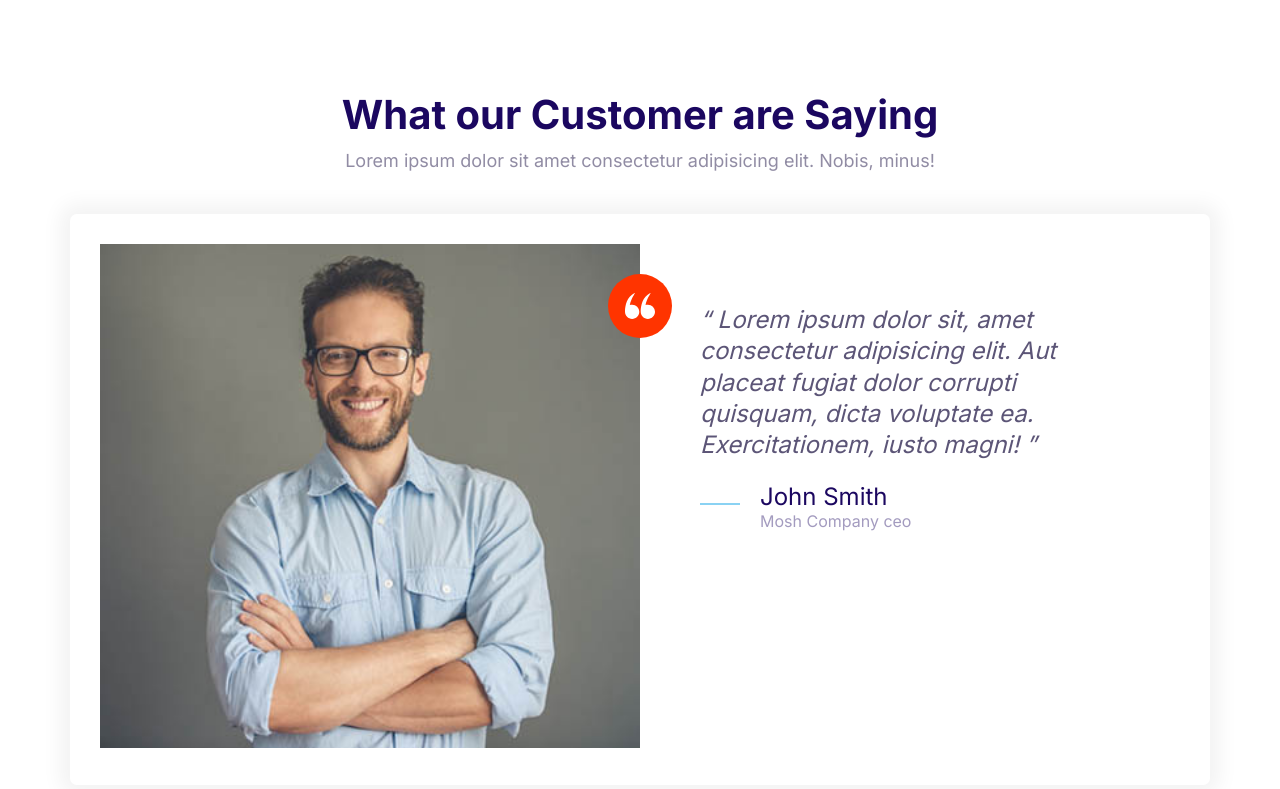
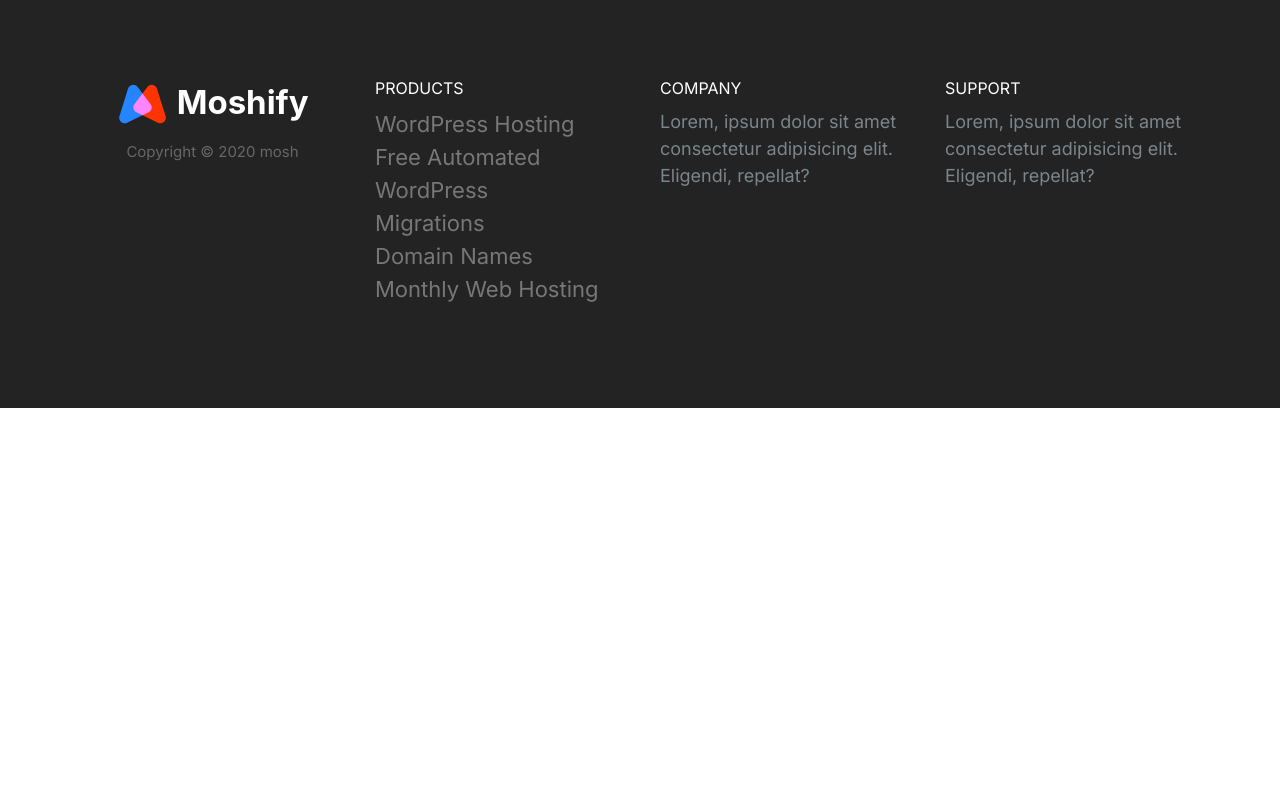
Before and after one commit to behdad097/template, a plain HTML site: page index.html in a window 1280 px wide. Drawn offline with Linux system fonts and the light colour scheme.

Commit message:
Define footer

```diff
--- a/css/style.css
+++ b/css/style.css
@@ -521,6 +521,11 @@ a {
   transition: transform 0.3s;
 }
 
+.collapsible__chevron {
+  transform: rotate(-90deg);
+  transition: transform 0.3s;
+}
+
 .collapsible__content {
   max-height: 0;
   overflow: hidden;
@@ -721,3 +726,68 @@ nav.collapsible--expanded .nav__toggler {
     width: auto;
   }
 }
+
+/*footer*/
+.footer {
+  background: #232323;
+}
+.footer a {
+  color: #777;
+  transition: color 0.3s;
+}
+.footer a:hover {
+  color: #fff;
+}
+.footer ul {
+  font-size: 2.2rem;
+  margin-top: 0;
+}
+.footer__section {
+  padding: 2rem;
+  border-bottom: 1px solid #393939;
+}
+
+.footer__heading {
+  text-transform: uppercase;
+  font-weight: 500;
+}
+
+.footer__brand {
+  text-align: center;
+  margin-top: 5rem;
+}
+.footer__brand img {
+  width: 100%;
+  max-width: 230px;
+}
+.footer__copyright {
+  color: #fff;
+  opacity: 0.3;
+  font-size: 2.1rem;
+}
+
+@media screen and (min-width: 768px) {
+  .footer__sections {
+    grid-template-columns: repeat(auto-fit, minmax(10rem, 1fr));
+  }
+  .footer .icon {
+    display: none;
+  }
+  .footer .collapsible__content {
+    opacity: 1;
+    max-height: 100%;
+  }
+  .footer__brand {
+    order: -1;
+    margin-top: 1.5rem;
+  }
+  .footer__copyright {
+    font-size: 1.5rem;
+  }
+  .footer__section {
+    border: 0;
+  }
+  .footer__heading {
+    font-size: 1.6rem;
+  }
+}
--- a/index.html
+++ b/index.html
@@ -15,51 +15,57 @@
     <title>Document</title>
   </head>
   <body>
-    <section class="block">
-      <header class="block__header">
-        <h2>What our Customer are Saying</h2>
-        <p>
-          Lorem ipsum dolor sit amet consectetur adipisicing elit. Nobis, minus!
-        </p>
-      </header>
-      <div class="container">
-        <div class="card testimonial">
-          <div class="grid grid--cols2">
-            <div class="testimonial__image">
-              <img
-                src="/images/testimonial.jpg"
-                alt="A happy smiling customer"
-              />
-              <span class="icon-container icon-container--accent">
-                <svg class="icon icon--white icon--small">
-                  <use xlink:href="images/sprite.svg#quotes"></use>
-                </svg>
-              </span>
-            </div>
-            <blockquote class="quote">
-              <p class="quote__text">
-                Lorem ipsum dolor sit, amet consectetur adipisicing elit. Aut
-                placeat fugiat dolor corrupti quisquam, dicta voluptate ea.
-                Exercitationem, iusto magni!
-              </p>
-              <footer>
-                <div class="media">
-                  <div class="media__image">
-                    <svg class="icon icon--primary quote__line">
-                      <use xlink:href="images/sprite.svg#line"></use>
-                    </svg>
-                  </div>
-                  <div class="media__body">
-                    <h3 class="media__title quote__author">John Smith</h3>
-                    <p class="quote__organization">Mosh Company ceo</p>
-                  </div>
-                </div>
-              </footer>
-            </blockquote>
+    <footer class="block block--dark footer">
+      <div class="container grid footer__sections">
+        <section class="collapsible collapsible--expanded footer__section">
+          <header class="collapsible__header">
+            <h2 class="collapsible__heading footer__heading">products</h2>
+            <svg class="icon icon--">
+              <use xlink:href="images/sprite.svg#menu"></use>
+            </svg>
+          </header>
+          <div class="collapsible__content">
+            <ul class="list">
+              <li><a href="#">WordPress Hosting</a></li>
+              <li><a href="#">Free Automated WordPress </a></li>
+              <li><a href="#">Migrations</a></li>
+              <li><a href="#">Domain Names</a></li>
+              <li><a href="#">Monthly Web Hosting</a></li>
+            </ul>
           </div>
-        </div>
+        </section>
+
+        <section class="collapsible footer__section">
+          <header class="collapsible__header">
+            <h2 class="collapsible__heading footer__heading">company</h2>
+            <svg class="icon icon-- collapsible__icon">
+              <use xlink:href="images/sprite.svg#menu"></use>
+            </svg>
+          </header>
+          <div class="collapsible__content">
+            Lorem, ipsum dolor sit amet consectetur adipisicing elit. Eligendi,
+            repellat?
+          </div>
+        </section>
+
+        <section class="collapsible footer__section">
+          <header class="collapsible__header">
+            <h2 class="collapsible__heading footer__heading">support</h2>
+            <svg class="icon icon-- collapsible__icon">
+              <use xlink:href="images/sprite.svg#menu"></use>
+            </svg>
+          </header>
+          <div class="collapsible__content">
+            Lorem, ipsum dolor sit amet consectetur adipisicing elit. Eligendi,
+            repellat?
+          </div>
+        </section>
+        <section class="footer__brand">
+          <img src="images/logo.svg" alt="" />
+          <p class="footer__copyright">Copyright © 2020 mosh</p>
+        </section>
       </div>
-    </section>
+    </footer>
     <script src="/js/main.js"></script>
   </body>
 </html>
```
Also changed, not shown: components/footer.html (added, +51 -0 lines).
